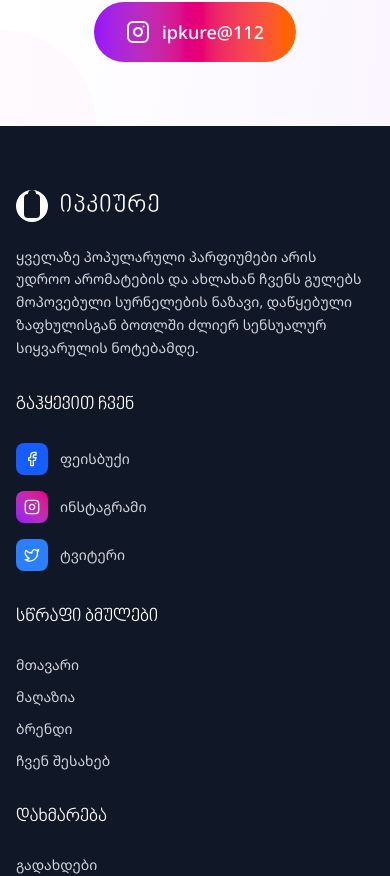
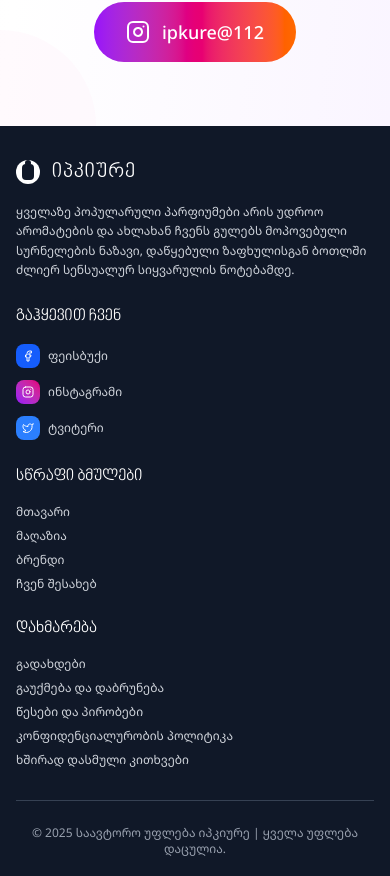
Before and after one commit to nikolozi2001/ipkure, a React (Vite) app in the folder frontend/: page /ge in a window 390 px wide. Shown: the part 7750-8626 px from the top of the page. Built offline with nearby package versions, Linux system fonts and the light colour scheme.

Commit message:
style: adjust layout and spacing in Footer component for improved responsiveness

```diff
--- a/frontend/src/components/Footer.jsx
+++ b/frontend/src/components/Footer.jsx
@@ -68,19 +68,19 @@ const Footer = () => {
 
   return (
     <footer className="bg-gray-900 text-white">
-      <div className="max-w-7xl mx-auto px-4 sm:px-6 lg:px-8 py-16">
-        <div className="grid grid-cols-1 md:grid-cols-6 gap-8">
+      <div className="max-w-7xl mx-auto px-4 sm:px-6 lg:px-8 py-8 sm:py-12 lg:py-16">
+        <div className="grid grid-cols-1 sm:grid-cols-2 md:grid-cols-6 gap-6 sm:gap-8">
           {/* Brand Section */}
-          <div className="md:col-span-2">
+          <div className="sm:col-span-2 md:col-span-2">
             {/* Logo */}
-            <div className="flex items-center space-x-3 mb-6">
-              <div className="w-8 h-8 bg-white rounded-full flex items-center justify-center">
-                <div className="w-4 h-6 bg-gray-900 rounded-sm relative">
-                  <div className="absolute top-0 left-1/2 transform -translate-x-1/2 w-2 h-2 bg-gray-900 rounded-full -translate-y-1"></div>
+            <div className="flex items-center space-x-3 mb-4 sm:mb-6">
+              <div className="w-6 h-6 sm:w-8 sm:h-8 bg-white rounded-full flex items-center justify-center">
+                <div className="w-3 h-4 sm:w-4 sm:h-6 bg-gray-900 rounded-sm relative">
+                  <div className="absolute top-0 left-1/2 transform -translate-x-1/2 w-1.5 h-1.5 sm:w-2 sm:h-2 bg-gray-900 rounded-full -translate-y-1"></div>
                 </div>
               </div>
               <h2
-                className="text-2xl font-bold tracking-wider"
+                className="text-xl sm:text-2xl font-bold tracking-wider"
                 style={{
                   fontFamily:
                     language === "ge"
@@ -94,7 +94,7 @@ const Footer = () => {
 
             {/* Description */}
             <p
-              className="text-gray-300 leading-relaxed text-sm"
+              className="text-gray-300 leading-relaxed text-xs sm:text-sm"
               style={{
                 fontFamily:
                   language === "ge"
@@ -109,7 +109,7 @@ const Footer = () => {
           {/* Follow Us Section */}
           <div>
             <h3
-              className="text-lg font-semibold mb-6"
+              className="text-base sm:text-lg font-semibold mb-4 sm:mb-6"
               style={{
                 fontFamily:
                   language === "ge"
@@ -119,18 +119,18 @@ const Footer = () => {
             >
               {t.followUs}
             </h3>
-            <div className="space-y-4">
+            <div className="space-y-3 sm:space-y-4">
               <a
                 href="https://facebook.com"
                 target="_blank"
                 rel="noopener noreferrer"
-                className="flex items-center space-x-3 text-gray-300 hover:text-blue-400 transition-colors duration-300 group"
+                className="flex items-center space-x-2 sm:space-x-3 text-gray-300 hover:text-blue-400 transition-colors duration-300 group"
               >
-                <div className="w-8 h-8 bg-blue-600 rounded-lg flex items-center justify-center group-hover:bg-blue-500 transition-colors duration-300">
-                  <Facebook className="w-4 h-4 text-white" />
+                <div className="w-6 h-6 sm:w-8 sm:h-8 bg-blue-600 rounded-lg flex items-center justify-center group-hover:bg-blue-500 transition-colors duration-300">
+                  <Facebook className="w-3 h-3 sm:w-4 sm:h-4 text-white" />
                 </div>
                 <span
-                  className="text-sm"
+                  className="text-xs sm:text-sm"
                   style={{
                     fontFamily:
                       language === "ge"
@@ -146,13 +146,13 @@ const Footer = () => {
                 href="https://instagram.com/ipkure@112"
                 target="_blank"
                 rel="noopener noreferrer"
-                className="flex items-center space-x-3 text-gray-300 hover:text-pink-400 transition-colors duration-300 group"
+                className="flex items-center space-x-2 sm:space-x-3 text-gray-300 hover:text-pink-400 transition-colors duration-300 group"
               >
-                <div className="w-8 h-8 bg-gradient-to-tr from-purple-600 to-pink-600 rounded-lg flex items-center justify-center group-hover:from-purple-500 group-hover:to-pink-500 transition-all duration-300">
-                  <Instagram className="w-4 h-4 text-white" />
+                <div className="w-6 h-6 sm:w-8 sm:h-8 bg-gradient-to-tr from-purple-600 to-pink-600 rounded-lg flex items-center justify-center group-hover:from-purple-500 group-hover:to-pink-500 transition-all duration-300">
+                  <Instagram className="w-3 h-3 sm:w-4 sm:h-4 text-white" />
                 </div>
                 <span
-                  className="text-sm"
+                  className="text-xs sm:text-sm"
                   style={{
                     fontFamily:
                       language === "ge"
@@ -168,13 +168,13 @@ const Footer = () => {
                 href="https://twitter.com"
                 target="_blank"
                 rel="noopener noreferrer"
-                className="flex items-center space-x-3 text-gray-300 hover:text-blue-300 transition-colors duration-300 group"
+                className="flex items-center space-x-2 sm:space-x-3 text-gray-300 hover:text-blue-300 transition-colors duration-300 group"
               >
-                <div className="w-8 h-8 bg-blue-500 rounded-lg flex items-center justify-center group-hover:bg-blue-400 transition-colors duration-300">
-                  <Twitter className="w-4 h-4 text-white" />
+                <div className="w-6 h-6 sm:w-8 sm:h-8 bg-blue-500 rounded-lg flex items-center justify-center group-hover:bg-blue-400 transition-colors duration-300">
+                  <Twitter className="w-3 h-3 sm:w-4 sm:h-4 text-white" />
                 </div>
                 <span
-                  className="text-sm"
+                  className="text-xs sm:text-sm"
                   style={{
                     fontFamily:
                       language === "ge"
@@ -191,7 +191,7 @@ const Footer = () => {
           {/* Quick Links Section */}
           <div>
             <h3
-              className="text-lg font-semibold mb-6"
+              className="text-base sm:text-lg font-semibold mb-4 sm:mb-6"
               style={{
                 fontFamily:
                   language === "ge"
@@ -201,10 +201,10 @@ const Footer = () => {
             >
               {t.quickLinks}
             </h3>
-            <div className="space-y-3">
+            <div className="space-y-2 sm:space-y-3">
               <a
                 href="/"
-                className="block text-gray-300 hover:text-white transition-colors duration-300 text-sm"
+                className="block text-gray-300 hover:text-white transition-colors duration-300 text-xs sm:text-sm"
                 style={{
                   fontFamily:
                     language === "ge"
@@ -216,7 +216,7 @@ const Footer = () => {
               </a>
               <a
                 href="/shop"
-                className="block text-gray-300 hover:text-white transition-colors duration-300 text-sm"
+                className="block text-gray-300 hover:text-white transition-colors duration-300 text-xs sm:text-sm"
                 style={{
                   fontFamily:
                     language === "ge"
@@ -228,7 +228,7 @@ const Footer = () => {
               </a>
               <a
                 href="/brand"
-                className="block text-gray-300 hover:text-white transition-colors duration-300 text-sm"
+                className="block text-gray-300 hover:text-white transition-colors duration-300 text-xs sm:text-sm"
                 style={{
                   fontFamily:
                     language === "ge"
@@ -240,7 +240,7 @@ const Footer = () => {
               </a>
               <a
                 href="/about"
-                className="block text-gray-300 hover:text-white transition-colors duration-300 text-sm"
+                className="block text-gray-300 hover:text-white transition-colors duration-300 text-xs sm:text-sm"
                 style={{
                   fontFamily:
                     language === "ge"
@@ -256,7 +256,7 @@ const Footer = () => {
           {/* Help Section */}
           <div>
             <h3
-              className="text-lg font-semibold mb-6"
+              className="text-base sm:text-lg font-semibold mb-4 sm:mb-6"
               style={{
                 fontFamily:
                   language === "ge"
@@ -266,10 +266,10 @@ const Footer = () => {
             >
               {t.help}
             </h3>
-            <div className="space-y-3">
+            <div className="space-y-2 sm:space-y-3">
               <a
                 href="/payments"
-                className="block text-gray-300 hover:text-white transition-colors duration-300 text-sm"
+                className="block text-gray-300 hover:text-white transition-colors duration-300 text-xs sm:text-sm"
                 style={{
                   fontFamily:
                     language === "ge"
@@ -281,7 +281,7 @@ const Footer = () => {
               </a>
               <a
                 href="/cancellation"
-                className="block text-gray-300 hover:text-white transition-colors duration-300 text-sm"
+                className="block text-gray-300 hover:text-white transition-colors duration-300 text-xs sm:text-sm"
                 style={{
                   fontFamily:
                     language === "ge"
@@ -293,7 +293,7 @@ const Footer = () => {
               </a>
               <a
                 href="/terms"
-                className="block text-gray-300 hover:text-white transition-colors duration-300 text-sm"
+                className="block text-gray-300 hover:text-white transition-colors duration-300 text-xs sm:text-sm"
                 style={{
                   fontFamily:
                     language === "ge"
@@ -305,7 +305,7 @@ const Footer = () => {
               </a>
               <a
                 href="/privacy"
-                className="block text-gray-300 hover:text-white transition-colors duration-300 text-sm"
+                className="block text-gray-300 hover:text-white transition-colors duration-300 text-xs sm:text-sm"
                 style={{
                   fontFamily:
                     language === "ge"
@@ -317,7 +317,7 @@ const Footer = () => {
               </a>
               <a
                 href="/faqs"
-                className="block text-gray-300 hover:text-white transition-colors duration-300 text-sm"
+                className="block text-gray-300 hover:text-white transition-colors duration-300 text-xs sm:text-sm"
                 style={{
                   fontFamily:
                     language === "ge"
@@ -332,9 +332,9 @@ const Footer = () => {
         </div>
 
         {/* Copyright Section */}
-        <div className="mt-12 pt-8 border-t border-gray-700 text-center">
+        <div className="mt-8 sm:mt-12 pt-6 sm:pt-8 border-t border-gray-700 text-center">
           <p
-            className="text-gray-400 text-sm"
+            className="text-gray-400 text-xs sm:text-sm"
             style={{
               fontFamily:
                 language === "ge"
```
